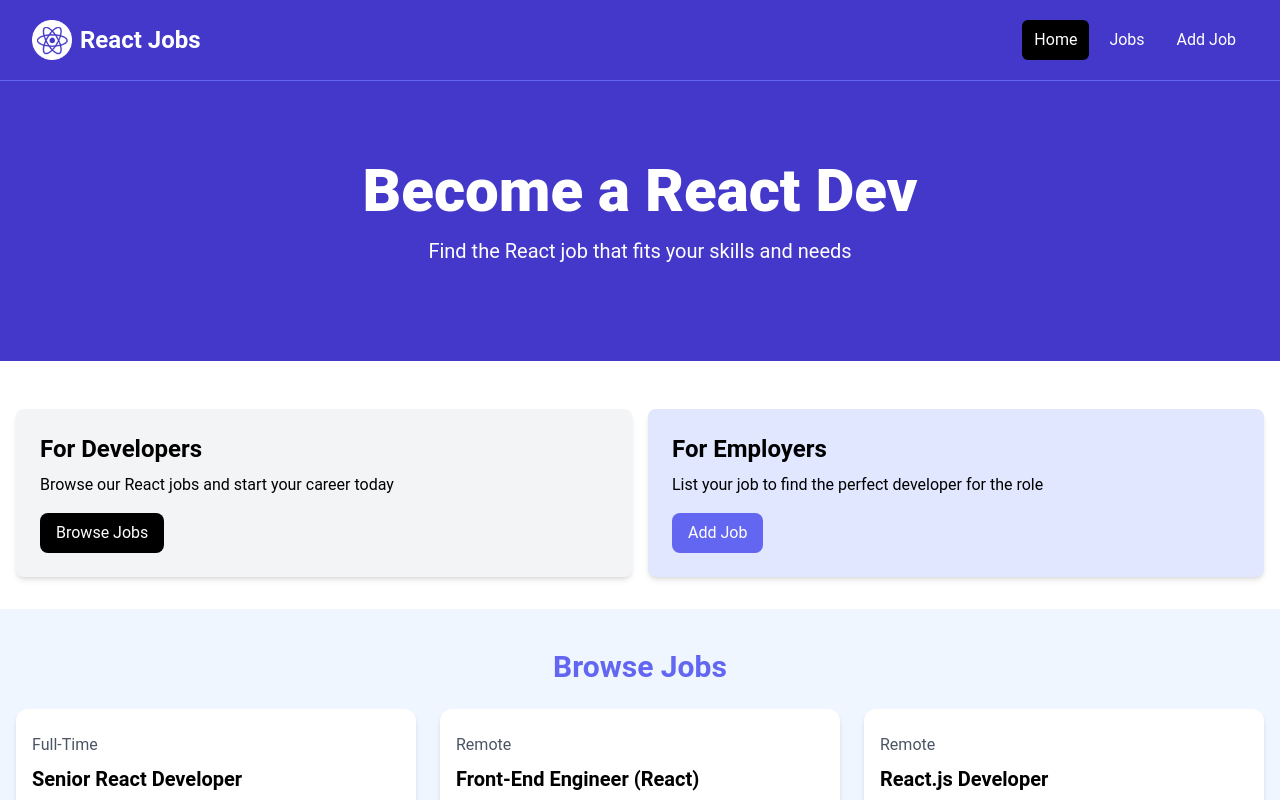
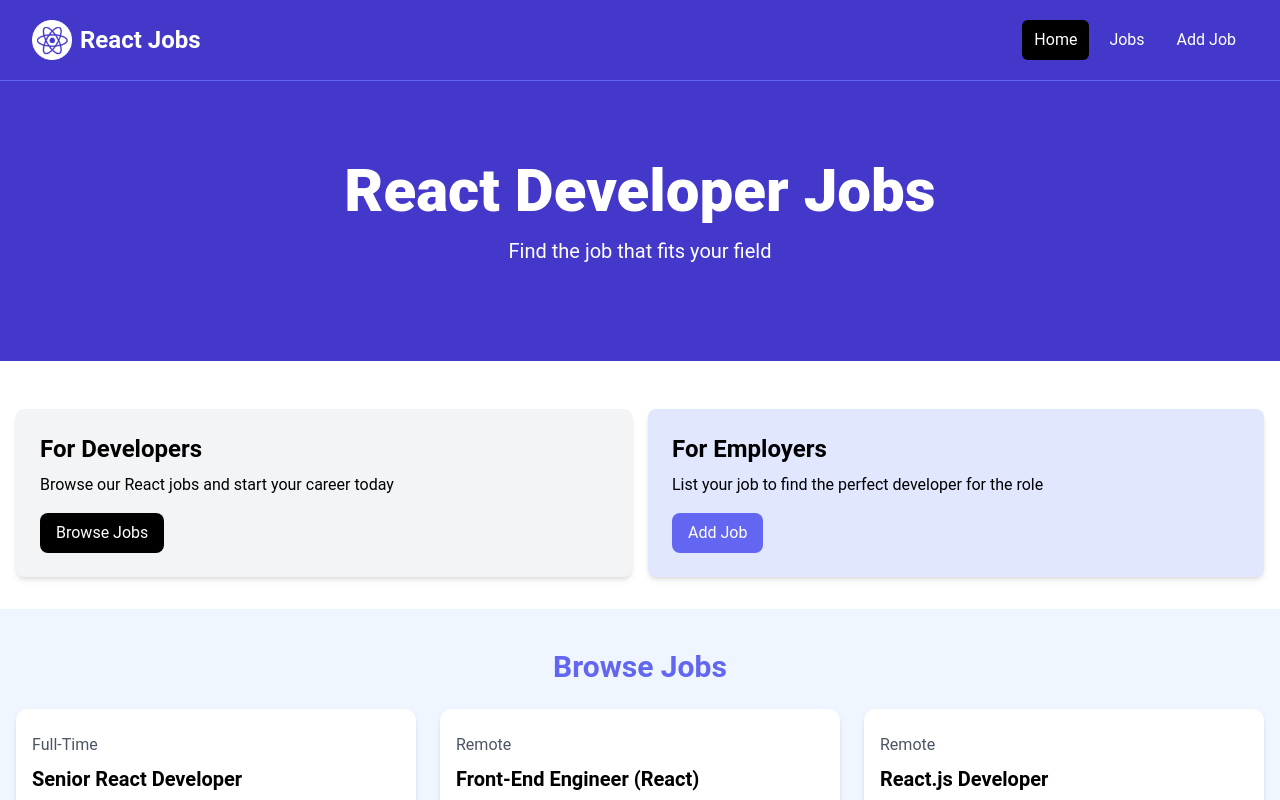
Before and after one commit to joeyovey/react-jobs, a React (Vite) app: page / in a window 1280 px wide. Shown: the top 800 px of the page. Built offline with nearby package versions, Linux system fonts and the light colour scheme.

Commit message:
Created props for title and subtitle

```diff
--- a/src/components/Hero.jsx
+++ b/src/components/Hero.jsx
@@ -1,17 +1,16 @@
-const Hero = () => {
+const Hero = ({ title='React Developer Jobs', subtitle='Find the job that fits your field' }) => {
   return (
     <>
-            {/* Hero  */}
       <section className="bg-indigo-700 py-20 mb-4">
         <div
           className="max-w-7xl mx-auto px-4 sm:px-6 lg:px-8 flex flex-col items-center">
           <div className="text-center">
             <h1
               className="text-4xl font-extrabold text-white sm:text-5xl md:text-6xl">
-              Become a React Dev
+              { title }
             </h1>
             <p className="my-4 text-xl text-white">
-              Find the React job that fits your skills and needs
+              { subtitle }
             </p>
           </div>
         </div>
```
